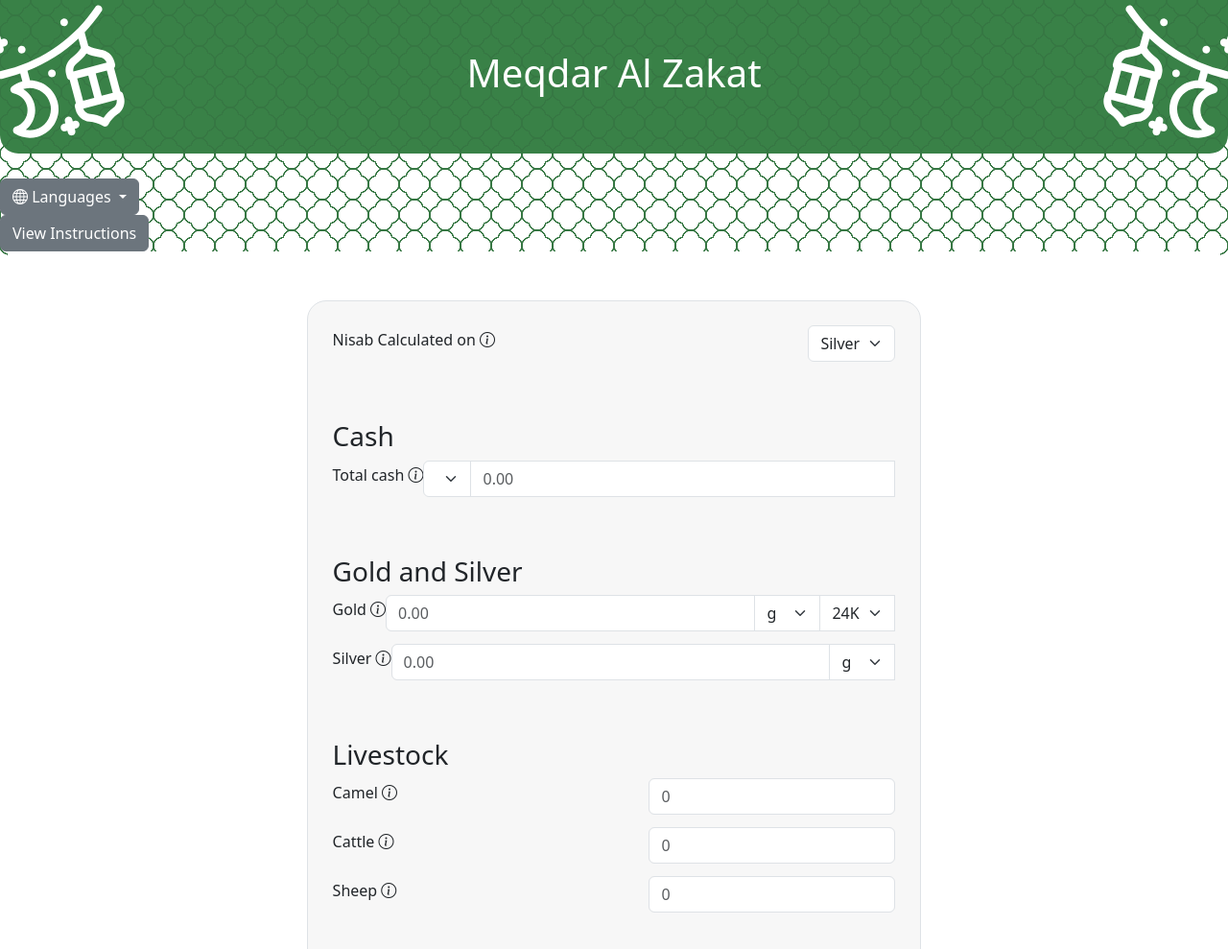
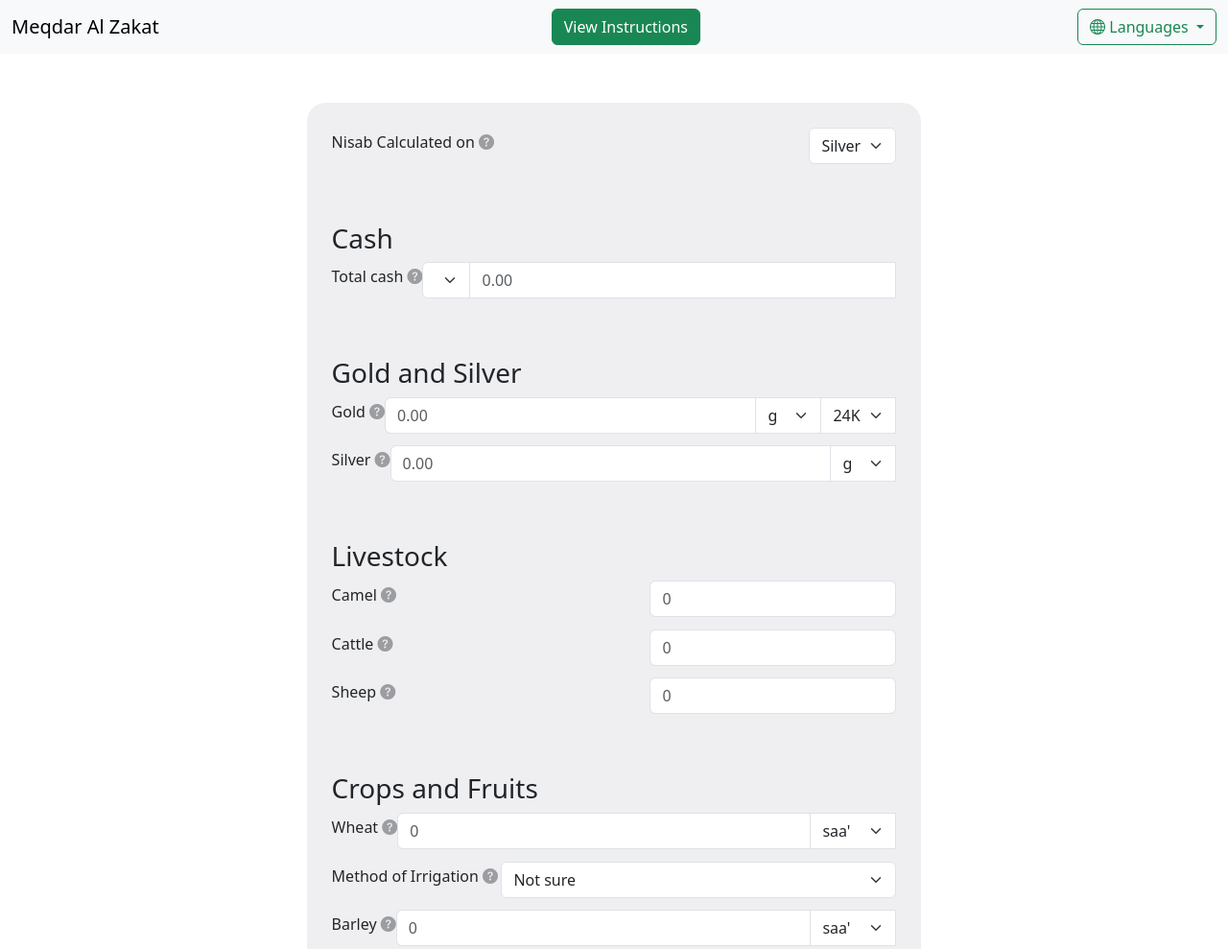
Before and after one commit to Euova/meqdar-al-zakat, a website built with Vite: page index.html in a window 1280 px wide. Shown: the top 989 px of the page at 96% size. Built offline with nearby package versions, Linux system fonts and the light colour scheme; files whose address does not match are found by name; a web font is replaced by a local one.

Commit message:
Updated website design

```diff
--- a/index.html
+++ b/index.html
@@ -11,23 +11,23 @@
     <link rel="stylesheet" href="./src/style.css" />
   </head>
   <body>
-    <nav>
-      <img
-        id="top-left-icon"
-        class="background-icon"
-        src="./public/white-lantern-icon.svg"
-      />
-      <h1 id="page-title">Meqdar Al Zakat</h1>
-      <img
-        id="top-right-icon"
-        class="background-icon"
-        src="./public/white-lantern-icon.svg"
-      />
-    </nav>
+    <nav class="navbar bg-body-tertiary">
+      <div class="container-fluid">
+        <a class="navbar-brand">Meqdar Al Zakat</a>
+        <!-- Button trigger modal -->
+        <button
+          type="button"
+          class="btn btn-success"
+          id="instruction-btn"
+          data-bs-toggle="modal"
+          data-bs-target="#instructions-modal"
+        >
+          View Instructions
+        </button>
         <!-- Dropdown Button -->
         <div class="dropdown">
           <button
-        class="btn btn-secondary dropdown-toggle"
+            class="btn btn-outline-success dropdown-toggle"
             type="button"
             data-bs-toggle="dropdown"
             data-bs-auto-close="false"
@@ -38,20 +38,19 @@
           </button>
 
           <!-- Google Translate widget inside the dropdown -->
-      <div class="dropdown-menu">
+          <div class="dropdown-menu dropdown-menu-end">
+            <h5>Translate this page to</h5>
             <div id="google_translate_element"></div>
+
+            <p>
+              Disclaimer: You are using google translate. We are not responsible
+              for the accuracy of the information in the google translated
+              language.
+            </p>
           </div>
         </div>
-    <!-- Button trigger modal -->
-    <button
-      type="button"
-      class="btn btn-secondary"
-      id="instruction-btn"
-      data-bs-toggle="modal"
-      data-bs-target="#instructions-modal"
-    >
-      View Instructions
-    </button>
+      </div>
+    </nav>
 
     <!-- Vertically centered scrollable large modal -->
     <div
@@ -289,7 +288,7 @@
                 data-bs-title="Nisab (Zakat Threshold)"
                 data-bs-content="Choose whether to calculate the nisab (zakat threshold) based on the current value of gold or silver. Currently silver has a lower threshold, so more people may qualify to pay zakat which is more beneficial to the poor."
               >
-                <i class="bi bi-info-circle info-circle"></i>
+                <i class="bi bi-question-circle-fill question-circle"></i>
               </span>
             </div>
 
@@ -313,7 +312,7 @@
                 data-bs-title="Total Cash"
                 data-bs-content="Enter all the cash you own — savings, checking accounts, wallets, or any other cash in hand — in your preferred currency."
               >
-                <i class="bi bi-info-circle info-circle"></i>
+                <i class="bi bi-question-circle-fill question-circle"></i>
               </span>
             </div>
             <div class="input-group">
@@ -348,7 +347,7 @@
                 data-bs-title="Gold - Nisab: 85g"
                 data-bs-content="Enter the total weight of your gold (in grams or kg) and its purity (e.g., 24k, 22k, etc.). The more correct view is that zakat is due on all gold, even personal jewelry."
               >
-                <i class="bi bi-info-circle info-circle"></i>
+                <i class="bi bi-question-circle-fill question-circle"></i>
               </span>
             </div>
             <div class="input-group">
@@ -388,7 +387,7 @@
                 data-bs-title="Silver - Nisab: 595g"
                 data-bs-content="Enter the total weight of your silver (in grams or kg). The more correct view is that zakat is due on all silver, even personal jewelry."
               >
-                <i class="bi bi-info-circle info-circle"></i>
+                <i class="bi bi-question-circle-fill question-circle"></i>
               </span>
             </div>
             <div class="input-group">
@@ -427,7 +426,7 @@
                 data-bs-title="Camel - Nisab: 5 camels"
                 data-bs-content="Enter the number of grazing camels you own. These are camels that feed on natural pasture and are not used for work or given regular feed."
               >
-                <i class="bi bi-info-circle info-circle"></i>
+                <i class="bi bi-question-circle-fill question-circle"></i>
               </span>
             </div>
             <div>
@@ -456,7 +455,7 @@
                 data-bs-title="Cattle - Nisab: 30 cattles"
                 data-bs-content="Enter the number of grazing cattles (including buffalos) you own. These are cattles that feed on natural pasture and are not used for work or given regular feed."
               >
-                <i class="bi bi-info-circle info-circle"></i>
+                <i class="bi bi-question-circle-fill question-circle"></i>
               </span>
             </div>
             <div>
@@ -485,7 +484,7 @@
                 data-bs-title="Sheep - Nisab: 40 sheep"
                 data-bs-content="Enter the number of grazing sheep (including goats) you own. These are sheep that feed on natural pasture and are not used for work or given regular feed."
               >
-                <i class="bi bi-info-circle info-circle"></i>
+                <i class="bi bi-question-circle-fill question-circle"></i>
               </span>
             </div>
             <div class="">
@@ -519,7 +518,7 @@
                   data-bs-title="Wheat - Nisab: 300 saa'/5 wasq"
                   data-bs-content="Enter the amount of wheat you harvest, measured in saa’ or wasq. 1 saa’ = 4 cupped hands of a man of average build. 1 wasq = 60 saa’."
                 >
-                  <i class="bi bi-info-circle info-circle"></i>
+                  <i class="bi bi-question-circle-fill question-circle"></i>
                 </span>
               </div>
               <div class="input-group">
@@ -558,7 +557,7 @@
                   data-bs-title="Method of Irrigation"
                   data-bs-content="Select how the crops were watered. ‘With extra costs’ means using mechanical means to lift up the water like pipes. ‘Without extra costs’ means natural sources like rainwater or springs."
                 >
-                  <i class="bi bi-info-circle info-circle"></i>
+                  <i class="bi bi-question-circle-fill question-circle"></i>
                 </span>
               </div>
               <select
@@ -592,7 +591,7 @@
                   data-bs-title="Barley - Nisab: 300 saa'/5 wasq"
                   data-bs-content="Enter the amount of barley you harvest, measured in saa’ or wasq. 1 saa’ = 4 cupped hands of a man of average build. 1 wasq = 60 saa’."
                 >
-                  <i class="bi bi-info-circle info-circle"></i>
+                  <i class="bi bi-question-circle-fill question-circle"></i>
                 </span>
               </div>
               <div class="input-group">
@@ -631,7 +630,7 @@
                   data-bs-title="Method of Irrigation"
                   data-bs-content="Select how the crops were watered. ‘With extra costs’ means using mechanical means to lift up the water like pipes. ‘Without extra costs’ means natural sources like rainwater or springs."
                 >
-                  <i class="bi bi-info-circle info-circle"></i>
+                  <i class="bi bi-question-circle-fill question-circle"></i>
                 </span>
               </div>
               <select
@@ -665,7 +664,7 @@
                   data-bs-title="Dates - Nisab: 300 saa'/5 wasq"
                   data-bs-content="Enter the amount of dates you harvest, measured in saa’ or wasq. 1 saa’ = 4 cupped hands of a man of average build. 1 wasq = 60 saa’."
                 >
-                  <i class="bi bi-info-circle info-circle"></i>
+                  <i class="bi bi-question-circle-fill question-circle"></i>
                 </span>
               </div>
               <div class="input-group">
@@ -704,7 +703,7 @@
                   data-bs-title="Method of Irrigation"
                   data-bs-content="Select how the crops were watered. ‘With extra costs’ means using mechanical means to lift up the water like pipes. ‘Without extra costs’ means natural sources like rainwater or springs."
                 >
-                  <i class="bi bi-info-circle info-circle"></i>
+                  <i class="bi bi-question-circle-fill question-circle"></i>
                 </span>
               </div>
               <select
@@ -738,7 +737,7 @@
                   data-bs-title="Raisins - Nisab: 300 saa'/5 wasq"
                   data-bs-content="Enter the amount of raisins you harvest, measured in saa’ or wasq. 1 saa’ = 4 cupped hands of a man of average build. 1 wasq = 60 saa’."
                 >
-                  <i class="bi bi-info-circle info-circle"></i>
+                  <i class="bi bi-question-circle-fill question-circle"></i>
                 </span>
               </div>
               <div class="input-group">
@@ -777,7 +776,7 @@
                   data-bs-title="Method of Irrigation"
                   data-bs-content="Select how the crops were watered. ‘With extra costs’ means using mechanical means to lift up the water like pipes. ‘Without extra costs’ means natural sources like rainwater or springs."
                 >
-                  <i class="bi bi-info-circle info-circle"></i>
+                  <i class="bi bi-question-circle-fill question-circle"></i>
                 </span>
               </div>
               <select
@@ -816,7 +815,7 @@
                 data-bs-title="Trade Goods"
                 data-bs-content="Enter the total current market selling value of all trade goods you own. Trade goods are goods prepared for sale (e.g., real estate, clothing, food, other kinds of goods that are sold). Fixtures not for sale are not subject to zakat. Zakat is based on the current selling price, not the purchase price. It can be paid in kind or cash."
               >
-                <i class="bi bi-info-circle info-circle"></i>
+                <i class="bi bi-question-circle-fill question-circle"></i>
               </span>
             </div>
             <div class="input-group">
@@ -838,7 +837,7 @@
             </div>
           </div>
         </section>
-        <button class="btn btn-primary" type="submit">Caculate Zakat</button>
+        <button class="btn btn-success" type="submit">Calculate Zakat</button>
       </form>
       <section id="result-section" class="container">
         <div class="row">
@@ -1062,12 +1061,20 @@
                     >Zakat Recipients</a
                   >
                 </li>
+                <li class="nav-item mb-2">
+                  <a
+                    href="https://islamqa.info/en/answers/59866/zakah-on-jewellery-that-has-been-prepared-for-use"
+                    target="_blank"
+                    class="nav-link p-0 text-body-secondary"
+                    >Zakat on jewelry</a
+                  >
+                </li>
               </ul>
             </div>
           </div>
 
           <div
-            class="d-flex flex-column flex-sm-row justify-content-end py-4 my-4 border-top"
+            class="d-flex flex-column flex-sm-row justify-content-end py-4 border-top"
           >
             <p>Page Last Updated on:</p>
           </div>
@@ -1076,16 +1083,20 @@
     </section>
 
     <script
+      defer
       type="text/javascript"
       src="//translate.google.com/translate_a/element.js?cb=googleTranslateElementInit"
     ></script>
     <!-- Google Translate API -->
-    <script type="text/javascript">
+    <script type="text/javascript" defer>
       function googleTranslateElementInit() {
         new google.translate.TranslateElement(
           {
             pageLanguage: "en",
             layout: google.translate.TranslateElement.InlineLayout.SIMPLE,
+            includedLanguages:
+              "ar,en,bn,de,es,fa,fi,fr,hi,hu,id,it,ja,mr,ne,nl,pa,pl,ps,pt,ro,ru,sd,sv,ta,th,tl,tr,uk,ur,zh-CN",
+            autoDisplay: false,
           },
           "google_translate_element"
         );
--- a/src/main.js
+++ b/src/main.js
@@ -42,11 +42,9 @@ $(() => {
 
   $("form").on("submit", async (e) => {
     const formData = handleFormSubmit(e);
-    console.log(formData);
     if (formData) {
       try {
         const zakatPayable = await calculateZakat(formData); // Await the result of calculateZakat
-        console.log(zakatPayable);
         if (zakatPayable) {
           displayResults(zakatPayable, $("#result-section"));
         } else {
--- a/src/style.css
+++ b/src/style.css
@@ -7,87 +7,40 @@
 body {
   margin: 0;
   overflow-x: hidden;
-  background: radial-gradient(
-        27% 29% at right,
-        #0000 83%,
-        #367743 85% 99%,
-        #0000 101%
-      )
-      calc(16px / 2) 16px,
-    radial-gradient(27% 29% at left, #0000 83%, #367743 85% 99%, #0000 101%)
-      calc(16px / -2) 16px,
-    radial-gradient(29% 27% at top, #0000 83%, #367743 85% 99%, #0000 101%) 0
-      calc(16px / 2),
-    radial-gradient(29% 27% at bottom, #0000 83%, #367743 85% 99%, #0000 101%) 0
-      calc(16px / -2) #398147;
-  background-size: 32px 32px;
 }
 
-nav {
-  display: flex;
-  justify-content: space-between;
-  align-items: center;
-  height: 20vh;
-  /* padding-bottom: 2vw; */
-  margin-bottom: 2vw;
+.navbar {
+  background-color: white !important;
+}
 
-  background: radial-gradient(
-        27% 29% at right,
-        #0000 83%,
-        #367743 85% 99%,
-        #0000 101%
-      )
-      calc(16px / 2) 16px,
-    radial-gradient(27% 29% at left, #0000 83%, #367743 85% 99%, #0000 101%)
-      calc(16px / -2) 16px,
-    radial-gradient(29% 27% at top, #0000 83%, #367743 85% 99%, #0000 101%) 0
-      calc(16px / 2),
-    radial-gradient(29% 27% at bottom, #0000 83%, #367743 85% 99%, #0000 101%) 0
-      calc(16px / -2) #398147;
-  background-size: 32px 32px;
-
-  border-bottom-left-radius: 1.5vw;
-  border-bottom-right-radius: 1.5vw;
+.dropdown-menu {
+  text-align: center;
+  text-wrap-style: balance;
+  width: 20vw;
+  padding: 2vw;
 }
 
 #google_translate_element > * > * {
-  padding: 1vw;
-  /* background-color: transparent; */
-  border: 0;
+  font-family: "Roboto", "Segoe UI", Tahoma, Geneva, Verdana, sans-serif;
+  padding: 0.5vw 1vw;
+  margin: 0.5vw;
+  background-color: transparent;
+  border: 1px solid #dee2e6;
+  border-radius: 20px;
 }
-
-#page-title {
-  /* font-weight: 400; */
-  /* font-family: "Playwrite HU"; */
-  color: white;
-  /* font-size: 2vw; */
-}
-
-.background-icon {
-  width: 10vw;
-}
-
-#top-left-icon {
-  transform: scaleX(-1) rotate(15deg) translateX(0.2vw);
-}
-
-#top-right-icon {
-  transform: rotate(15deg) translateX(0.2vw);
-}
-
+/* .goog-te-combo {
+} */
 #form-section {
   display: flex;
   flex-direction: column;
   align-items: center;
   justify-content: space-around;
-  background-color: white;
-  border-radius: 1.5vw;
 }
 
 form {
-  background-color: #f7f7f7;
+  background-color: #efeff2;
   width: 50%;
-  border: 1px solid #dee2e6;
+  /* border: 1px solid #dee2e6; */
   border-radius: 20px;
   display: flex;
   flex-direction: column;
@@ -101,6 +54,11 @@ form {
   align-items: center;
   justify-content: space-between;
   margin-bottom: 1vw;
+}
+
+.question-circle {
+  opacity: 40%;
+  /* font-size: 0.9vw; */
 }
 
 .crop-input {
@@ -127,10 +85,6 @@ form {
   max-width: fit-content;
 }
 
-::picker(select) {
-  border: none;
-}
-
 select:valid {
   padding: 0.375rem 2.25rem 0.375rem 0.75rem !important;
   --bs-form-select-bg-icon: none !important; /* Remove icon */
@@ -138,8 +92,7 @@ select:valid {
 
 .result-box {
   text-align: center;
-  background-color: #f7f7f7;
-  border: 1px solid #dee2e6;
+  background-color: #efeff2;
   border-radius: 20px;
 }
 
@@ -148,6 +101,21 @@ select:valid {
 }
 
 #footer-section {
+  background: radial-gradient(
+        27% 29% at right,
+        #0000 83%,
+        #367743 85% 99%,
+        #0000 101%
+      )
+      calc(16px / 2) 16px,
+    radial-gradient(27% 29% at left, #0000 83%, #367743 85% 99%, #0000 101%)
+      calc(16px / -2) 16px,
+    radial-gradient(29% 27% at top, #0000 83%, #367743 85% 99%, #0000 101%) 0
+      calc(16px / 2),
+    radial-gradient(29% 27% at bottom, #0000 83%, #367743 85% 99%, #0000 101%) 0
+      calc(16px / -2) #398147;
+  background-size: 32px 32px;
+
   color: white;
 }
 
```
Lines whose indentation alone changed are shown as unchanged.
